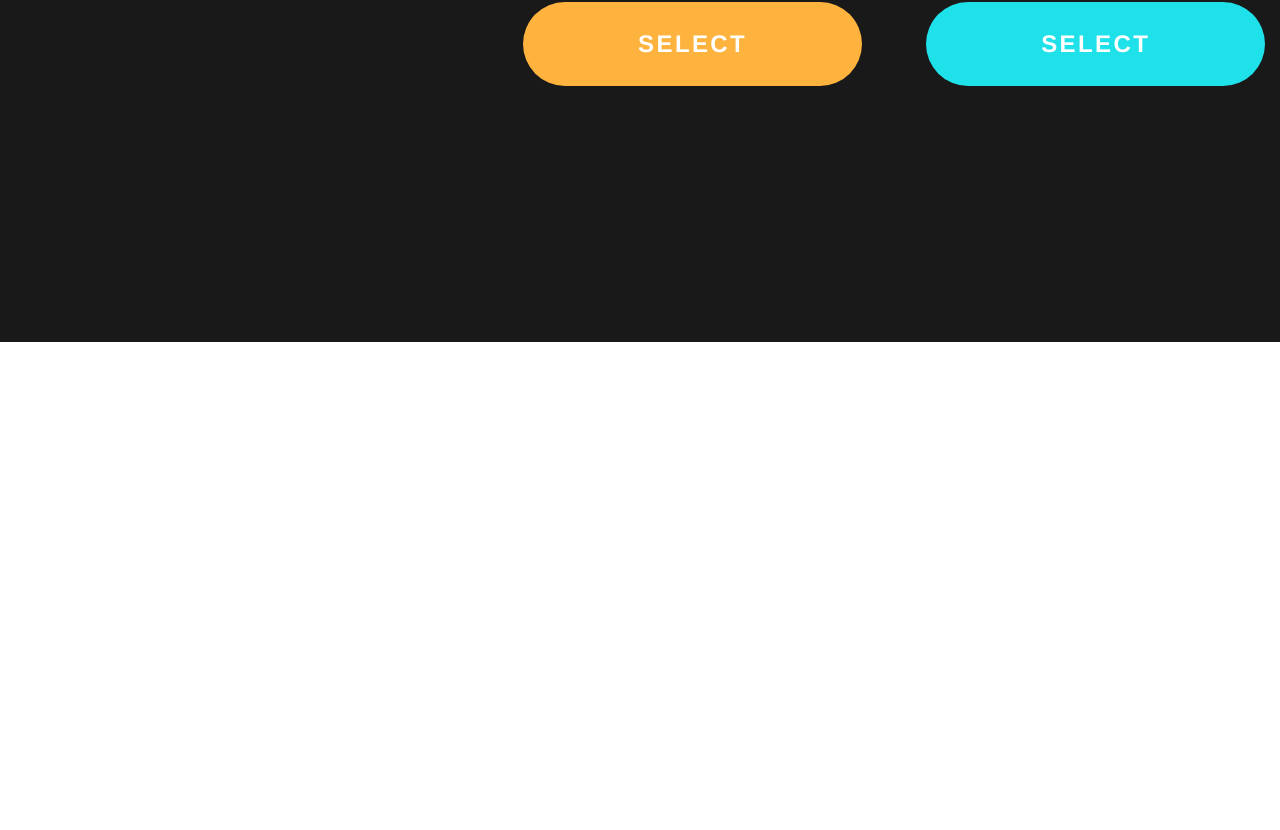
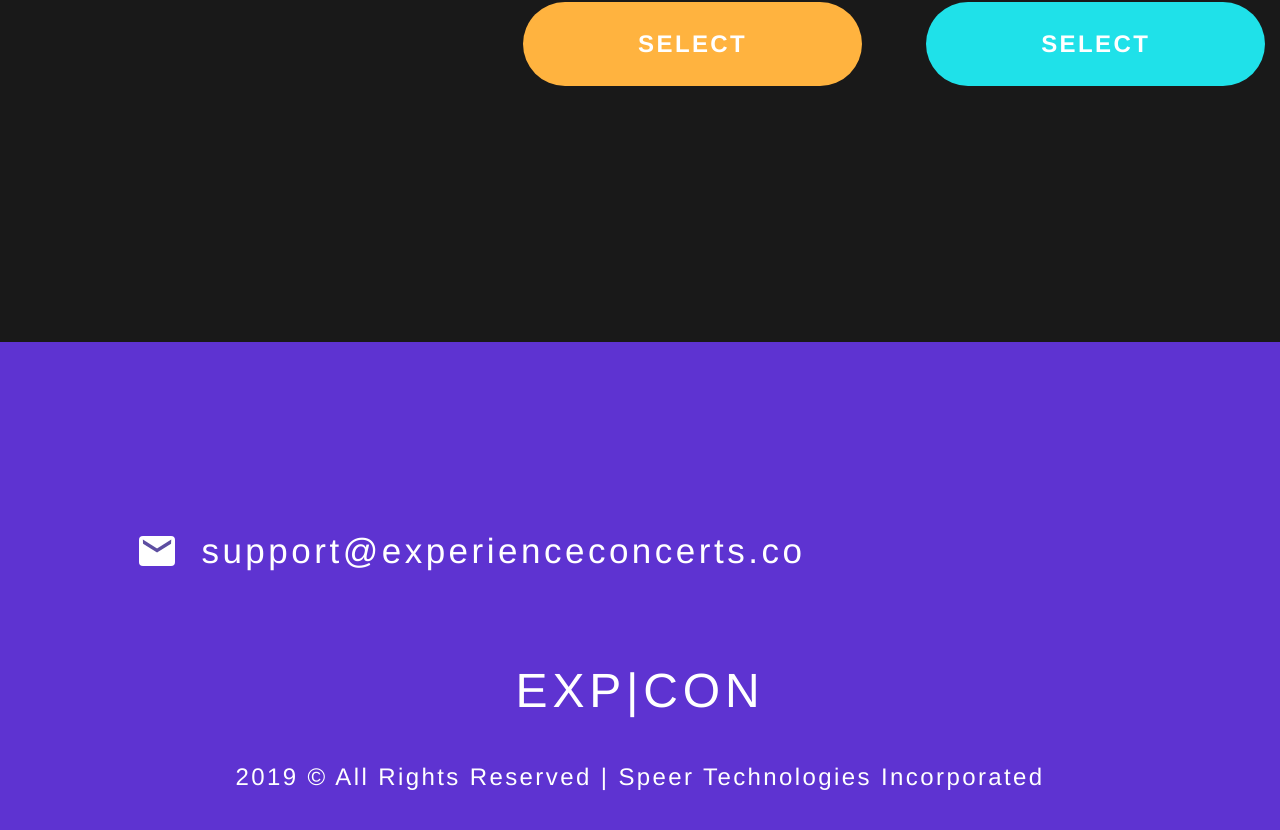
Before and after one commit to ryanvu/speer-front, a React (Create React App) app: page /price in a window 1280 px wide. Shown: the part 1505-2335 px from the top of the page. Before the commit the page ends 1847 px from the top, so only its background shows below. Built offline with nearby package versions, Linux system fonts and the light colour scheme.

Commit message:
completed footer component

```diff
--- a/src/App.js
+++ b/src/App.js
@@ -1,4 +1,5 @@
 import { BrowserRouter as Router, Switch, Route } from 'react-router-dom';
+import Footer from './components/Footer/Footer';
 import Header from './components/Header/Header';
 
 //components
@@ -18,6 +19,7 @@
           <Route path="/pay" exact component={Payment} />
           <Route path="/price" exact component={Price} />
         </Switch>
+        <Footer />
       </Router>
     </div>
   );
--- /dev/null
+++ b/src/components/Footer/Footer.js
@@ -0,0 +1,22 @@
+import React from 'react'
+
+//assets
+import mail from '../../assets/svg/mail.svg'
+//styles
+import './Footer.scss'
+const Footer = () => {
+    return (
+        <footer className="footer">
+            <div className="footer__wrap">
+                <img className="footer__mailsvg"src={mail} alt="mail svg icon"/>
+                <p className="footer__email">support@experienceconcerts.co</p>
+            </div>
+            <div className="footer__bottom">
+                <div className="footer__icon">EXP|CON</div>
+                <p className="footer__hang">2019 © All Rights Reserved | Speer Technologies Incorporated</p>
+            </div>
+        </footer>
+    )
+}
+
+export default Footer
--- /dev/null
+++ b/src/components/Footer/Footer.scss
@@ -0,0 +1,46 @@
+.footer{
+    height: 538px;
+    color: white;
+    background: #5E33D1;
+
+    &__wrap{
+        display: flex;
+        align-items: center;
+        padding-top: 189px;
+        margin-left: 139px;
+    }
+
+    &__mailsvg{
+        height: 30px;
+        margin-right: 26px;
+    }
+    &__email{
+        font-size: 35px;
+        letter-spacing: 3.5px;
+    }
+
+    &__bottom{
+        position: absolute;
+        bottom: 0;
+        width: 100%;
+        text-align: center;
+        display: flex;
+        flex-direction: column;
+        align-items: center;
+        justify-content: center;
+        padding-bottom: 89px;
+    }
+
+    &__icon{
+        font-size: 48px;
+        letter-spacing: 4.8px;
+        font-weight: 100;
+        margin-bottom: 45px;
+    }
+
+    &__hang{
+        font-size: 24px;
+        letter-spacing: 2.4px;
+        font-weight: 100;
+    }
+}
```
Also changed, not shown: src/assets/svg/mail.svg (added).
